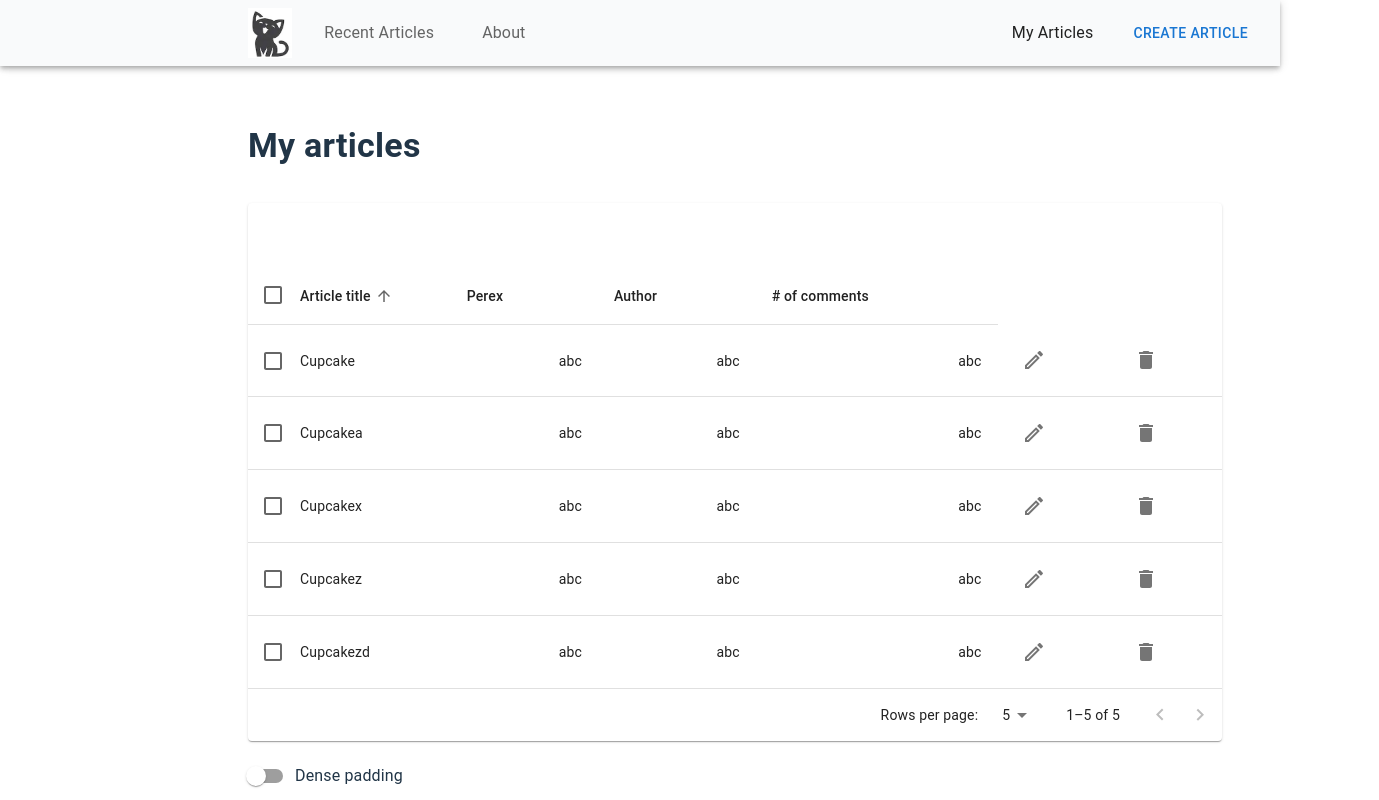
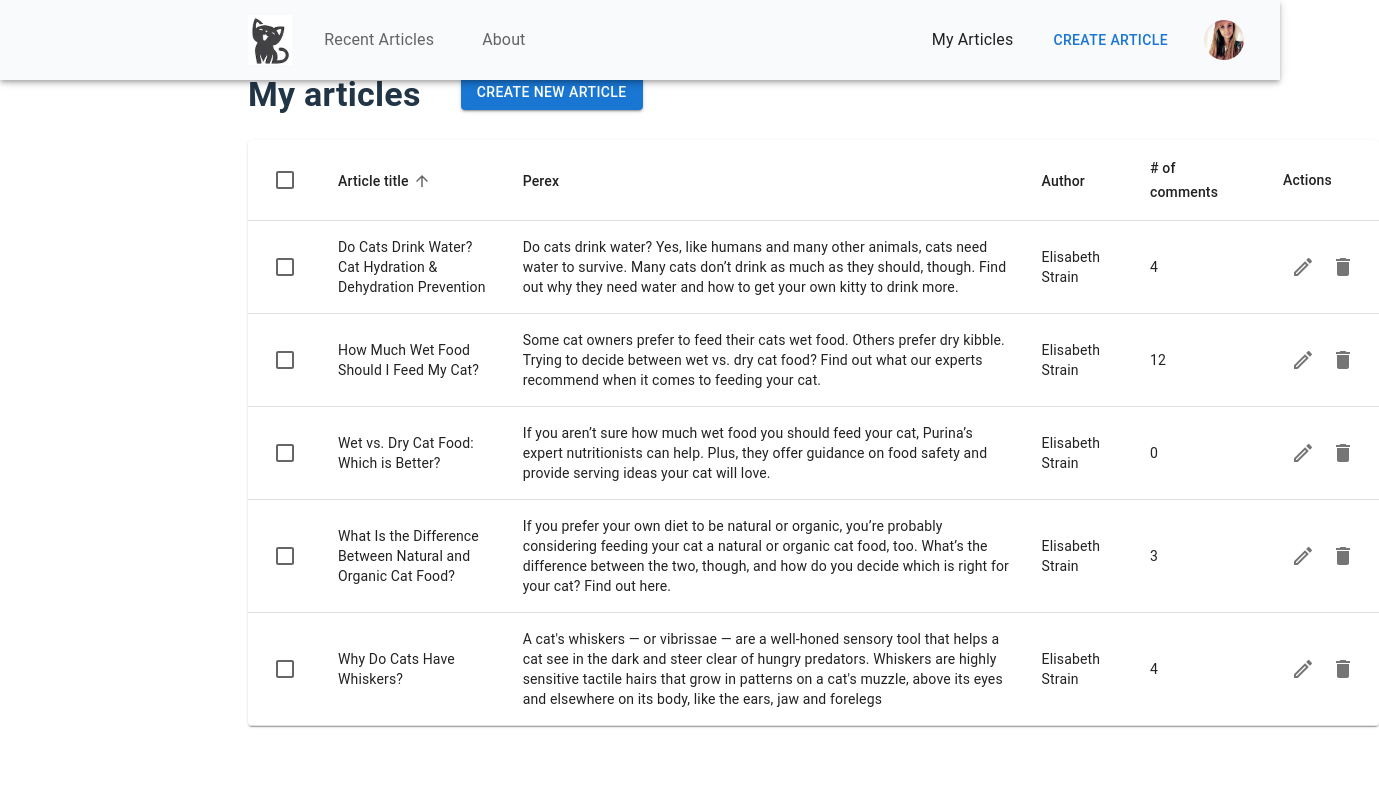
Before and after one commit to oxanakraynova/cat-blog, a React (Vite) app: page /admin/articles in a window 1280 px wide. Shown: the whole page, 1379 px wide, since content can reach past the window. Built offline with nearby package versions, Linux system fonts and the light colour scheme.

Commit message:
Updated my article table: added sorting, checkbox

```diff
--- a/src/components/AdminMainNavigation.tsx
+++ b/src/components/AdminMainNavigation.tsx
@@ -6,6 +6,7 @@ import logo from "../assets/4E0649A4-85D5-4B6D-9FCA-BCC3D598108B_4_5005_c.jpeg";
 import { createTheme } from "@mui/material/styles";
 import { ThemeProvider } from "@mui/material/styles";
 import { List, ListItemButton, ListItemText } from "@mui/material";
+import User from "./Articles/User";
 
 const theme = createTheme({
   palette: {
@@ -85,19 +86,6 @@ const AdminMainNavigation = () => {
               >
                 <ListItemText>My Articles</ListItemText>
               </ListItemButton>
-              {/* <ListItemButton
-                component={NavLink}
-                to="/admin/createArticle"
-                sx={{
-                  textAlign: "center",
-                  color: "text.secondary",
-                  "&.active": {
-                    color: "text.primary",
-                  },
-                }}
-              >
-                <ListItemText>Create Article</ListItemText>
-              </ListItemButton> */}
               <Button
                 variant="text"
                 component={NavLink}
@@ -105,16 +93,8 @@ const AdminMainNavigation = () => {
               >
                 Create Article
               </Button>
+              <User />
             </List>
-            {/* <Button
-              variant="text"
-              sx={{ marginLeft: "auto" }}
-              endIcon={<ArrowForwardIcon />}
-              component={NavLink}
-              to="/login"
-            >
-              Log in */}
-            {/* </Button> */}
           </Toolbar>
         </AppBar>
       </Box>
--- a/src/components/Articles/AdminArticleList.tsx
+++ b/src/components/Articles/AdminArticleList.tsx
@@ -1,41 +1,39 @@
-// import { Grid, Typography } from "@mui/material";
-// import articleList from "./articleList.json";
-// import PostCard from "../UI/PostCard";
-import { Typography } from "@mui/material";
+import { Button, Stack, Typography } from "@mui/material";
+import { Link } from "react-router-dom";
 import MyArticleTable from "./MyArticleTable";
 
-function AdminArticleList() {
-  // const currentArticleList = articleList.map((article: any) => (
-  //   <PostCard
-  //     id={article.id}
-  //     key={article.id}
-  //     image={article.image}
-  //     title={article.title}
-  //     perex={article.perex}
-  //     publicationDate={article.publicationDate}
-  //     author={article.author}
-  //     comments={article.comments}
-  //   />
-  // ));
+type ArticleProps = {
+  id: string;
+  title: string;
+  perex: string;
+  author: string;
+  comments: number;
+};
 
+function AdminArticleList(article: ArticleProps) {
   return (
     <>
+      <Stack
+        direction="row"
+        spacing={5}
+        alignItems="flex-start"
+        sx={{ marginLeft: "224px" }}
+      >
         <Typography
           variant="h4"
           gutterBottom
           sx={{
             pb: 3,
             fontWeight: "bold",
-          marginLeft: "224px",
-          marginTop: "120px",
           }}
         >
           My articles
         </Typography>
-      {/* <Grid container spacing={3}>
-        {currentArticleList}
-      </Grid> */}
-      <MyArticleTable />
+        <Link to="/articles/create">
+          <Button variant="contained">Create new article</Button>
+        </Link>
+      </Stack>
+      <MyArticleTable article={article} />
     </>
   );
 }
--- a/src/components/Articles/CommentsSection.tsx
+++ b/src/components/Articles/CommentsSection.tsx
@@ -2,7 +2,7 @@ import { Card, CardContent, Typography } from "@mui/material";
 
 type CommentsProps = {
   id: string;
-  comments: string;
+  comments: number;
 };
 
 function CommentsSection(article: CommentsProps) {
--- a/src/components/Articles/MyArticleTable.tsx
+++ b/src/components/Articles/MyArticleTable.tsx
@@ -1,403 +1,188 @@
-import * as React from "react";
-import { alpha } from "@mui/material/styles";
 import Box from "@mui/material/Box";
 import Table from "@mui/material/Table";
 import TableBody from "@mui/material/TableBody";
 import TableCell from "@mui/material/TableCell";
 import TableContainer from "@mui/material/TableContainer";
 import TableHead from "@mui/material/TableHead";
-import TablePagination from "@mui/material/TablePagination";
 import TableRow from "@mui/material/TableRow";
-import TableSortLabel from "@mui/material/TableSortLabel";
-import Toolbar from "@mui/material/Toolbar";
-import Typography from "@mui/material/Typography";
 import Paper from "@mui/material/Paper";
-import Checkbox from "@mui/material/Checkbox";
 import IconButton from "@mui/material/IconButton";
-import FormControlLabel from "@mui/material/FormControlLabel";
-import Switch from "@mui/material/Switch";
 import DeleteIcon from "@mui/icons-material/Delete";
-import { visuallyHidden } from "@mui/utils";
 import EditIcon from "@mui/icons-material/EditOutlined";
+import { Link } from "react-router-dom";
+import articleList from "./articleList.json";
+import { Checkbox, Stack, TableSortLabel } from "@mui/material";
+import { useMemo, useState } from "react";
 
-interface Data {
+type ArticleProps = {
+  id: string;
   title: string;
   perex: string;
   author: string;
-  comments: string;
-}
+  comments: number;
+};
 
-function createData(
-  title: string,
-  perex: string,
-  author: string,
-  comments: string
-): Data {
-  return {
-    title,
-    perex,
-    author,
-    comments,
-  };
-}
+function MyArticleTable({}: { article: ArticleProps }) {
+  const [order, setOrder] = useState<"asc" | "desc">("asc");
+  const [orderBy, setOrderBy] = useState<string>("title");
+  const [selected, setSelected] = useState<string[]>([]);
 
-const rows = [
-  createData("Cupcake", "abc", "abc", "abc"),
-  createData("Cupcakea", "abc", "abc", "abc"),
-  createData("Cupcakez", "abc", "abc", "abc"),
-  createData("Cupcakex", "abc", "abc", "abc"),
-  createData("Cupcakezd", "abc", "abc", "abc"),
-];
-function descendingComparator<T>(a: T, b: T, orderBy: keyof T) {
-  if (b[orderBy] < a[orderBy]) {
-    return -1;
-  }
-  if (b[orderBy] > a[orderBy]) {
-    return 1;
-  }
-  return 0;
-}
-
-type Order = "asc" | "desc";
-
-function getComparator<Key extends keyof any>(
-  order: Order,
-  orderBy: Key
-): (
-  a: { [key in Key]: number | string },
-  b: { [key in Key]: number | string }
-) => number {
-  return order === "desc"
-    ? (a, b) => descendingComparator(a, b, orderBy)
-    : (a, b) => -descendingComparator(a, b, orderBy);
-}
-
-// Since 2020 all major browsers ensure sort stability with Array.prototype.sort().
-// stableSort() brings sort stability to non-modern browsers (notably IE11). If you
-// only support modern browsers you can replace stableSort(exampleArray, exampleComparator)
-// with exampleArray.slice().sort(exampleComparator)
-function stableSort<T>(
-  array: readonly T[],
-  comparator: (a: T, b: T) => number
-) {
-  const stabilizedThis = array.map((el, index) => [el, index] as [T, number]);
-  stabilizedThis.sort((a, b) => {
-    const order = comparator(a[0], b[0]);
-    if (order !== 0) {
-      return order;
-    }
-    return a[1] - b[1];
-  });
-  return stabilizedThis.map((el) => el[0]);
-}
-
-interface HeadCell {
-  disablePadding: boolean;
-  id: keyof Data;
-  label: string;
-  numeric: boolean;
-}
-
-const headCells: readonly HeadCell[] = [
-  {
-    id: "title",
-    numeric: false,
-    disablePadding: true,
-    label: "Article title",
-  },
-  {
-    id: "perex",
-    numeric: false,
-    disablePadding: false,
-    label: "Perex",
-  },
-  {
-    id: "author",
-    numeric: false,
-    disablePadding: false,
-    label: "Author",
-  },
-  {
-    id: "comments",
-    numeric: false,
-    disablePadding: false,
-    label: "# of comments",
-  },
-];
-
-interface EnhancedTableProps {
-  numSelected: number;
-  onRequestSort: (
-    event: React.MouseEvent<unknown>,
-    property: keyof Data
-  ) => void;
-  onSelectAllClick: (event: React.ChangeEvent<HTMLInputElement>) => void;
-  order: Order;
-  orderBy: string;
-  rowCount: number;
-}
-
-function EnhancedTableHead(props: EnhancedTableProps) {
-  const {
-    onSelectAllClick,
-    order,
-    orderBy,
-    numSelected,
-    rowCount,
-    onRequestSort,
-  } = props;
-  const createSortHandler =
-    (property: keyof Data) => (event: React.MouseEvent<unknown>) => {
-      onRequestSort(event, property);
-    };
-
-  return (
-    <TableHead>
-      <TableRow>
-        <TableCell padding="checkbox">
-          <Checkbox
-            color="primary"
-            indeterminate={numSelected > 0 && numSelected < rowCount}
-            checked={rowCount > 0 && numSelected === rowCount}
-            onChange={onSelectAllClick}
-            inputProps={{
-              "aria-label": "select all desserts",
-            }}
-          />
-        </TableCell>
-        {headCells.map((headCell) => (
-          <TableCell
-            key={headCell.id}
-            align={headCell.numeric ? "right" : "left"}
-            padding={headCell.disablePadding ? "none" : "normal"}
-            sortDirection={orderBy === headCell.id ? order : false}
-          >
-            <TableSortLabel
-              active={orderBy === headCell.id}
-              direction={orderBy === headCell.id ? order : "asc"}
-              onClick={createSortHandler(headCell.id)}
-            >
-              {headCell.label}
-              {orderBy === headCell.id ? (
-                <Box component="span" sx={visuallyHidden}>
-                  {order === "desc" ? "sorted descending" : "sorted ascending"}
-                </Box>
-              ) : null}
-            </TableSortLabel>
-          </TableCell>
-        ))}
-      </TableRow>
-    </TableHead>
-  );
-}
-
-interface EnhancedTableToolbarProps {
-  numSelected: number;
-}
-
-function EnhancedTableToolbar(props: EnhancedTableToolbarProps) {
-  const { numSelected } = props;
-
-  return (
-    <Toolbar
-      sx={{
-        pl: { sm: 2 },
-        pr: { xs: 1, sm: 1 },
-        ...(numSelected > 0 && {
-          bgcolor: (theme) =>
-            alpha(
-              theme.palette.primary.main,
-              theme.palette.action.activatedOpacity
-            ),
-        }),
-      }}
-    >
-      {numSelected > 0 && (
-        <Typography
-          sx={{ flex: "1 1 100%" }}
-          color="inherit"
-          variant="subtitle1"
-          component="div"
-        >
-          {numSelected} selected
-        </Typography>
-      )}
-    </Toolbar>
-  );
-}
-
-export default function MyArticleTable() {
-  const [order, setOrder] = React.useState<Order>("asc");
-  const [orderBy, setOrderBy] = React.useState<keyof Data>("title");
-  const [selected, setSelected] = React.useState<readonly string[]>([]);
-  const [page, setPage] = React.useState(0);
-  const [dense, setDense] = React.useState(false);
-  const [rowsPerPage, setRowsPerPage] = React.useState(5);
-
-  const handleRequestSort = (
-    _event: React.MouseEvent<unknown>,
-    property: keyof Data
-  ) => {
+  const handleRequestSort = (property: string) => {
     const isAsc = orderBy === property && order === "asc";
     setOrder(isAsc ? "desc" : "asc");
     setOrderBy(property);
   };
 
-  const handleSelectAllClick = (event: React.ChangeEvent<HTMLInputElement>) => {
+  const handleCheckboxClick = (
+    event: React.ChangeEvent<HTMLInputElement>,
+    id: string
+  ) => {
     if (event.target.checked) {
-      const newSelected = rows.map((n) => n.title);
-      setSelected(newSelected);
-      return;
+      setSelected([...selected, id]);
+    } else {
+      setSelected(selected.filter((item) => item !== id));
     }
-    setSelected([]);
   };
 
-  const handleClick = (_event: React.MouseEvent<unknown>, name: string) => {
-    const selectedIndex = selected.indexOf(name);
-    let newSelected: readonly string[] = [];
+  const isSelected = (id: string) => selected.indexOf(id) !== -1;
 
-    if (selectedIndex === -1) {
-      newSelected = newSelected.concat(selected, name);
-    } else if (selectedIndex === 0) {
-      newSelected = newSelected.concat(selected.slice(1));
-    } else if (selectedIndex === selected.length - 1) {
-      newSelected = newSelected.concat(selected.slice(0, -1));
-    } else if (selectedIndex > 0) {
-      newSelected = newSelected.concat(
-        selected.slice(0, selectedIndex),
-        selected.slice(selectedIndex + 1)
-      );
-    }
+  const sortedArticles = useMemo(() => {
+    const comparator = (a: ArticleProps, b: ArticleProps) => {
+      if (order === "asc") {
+        if (
+          orderBy === "title" &&
+          typeof a.title === "string" &&
+          typeof b.title === "string"
+        ) {
+          return a.title.localeCompare(b.title);
+        } else if (
+          orderBy === "comments" &&
+          typeof a.comments === "number" &&
+          typeof b.comments === "number"
+        ) {
+          return a.comments - b.comments;
+        }
+      } else {
+        if (
+          orderBy === "title" &&
+          typeof a.title === "string" &&
+          typeof b.title === "string"
+        ) {
+          return b.title.localeCompare(a.title);
+        } else if (
+          orderBy === "comments" &&
+          typeof a.comments === "number" &&
+          typeof b.comments === "number"
+        ) {
+          return b.comments - a.comments;
+        }
+      }
+      return 0;
+    };
 
-    setSelected(newSelected);
-  };
-
-  const handleChangePage = (_event: unknown, newPage: number) => {
-    setPage(newPage);
-  };
-
-  const handleChangeRowsPerPage = (
-    event: React.ChangeEvent<HTMLInputElement>
-  ) => {
-    setRowsPerPage(parseInt(event.target.value, 10));
-    setPage(0);
-  };
-
-  const handleChangeDense = (event: React.ChangeEvent<HTMLInputElement>) => {
-    setDense(event.target.checked);
-  };
-
-  const isSelected = (name: string) => selected.indexOf(name) !== -1;
-
-  // Avoid a layout jump when reaching the last page with empty rows.
-  const emptyRows =
-    page > 0 ? Math.max(0, (1 + page) * rowsPerPage - rows.length) : 0;
-
-  const visibleRows = React.useMemo(
-    () =>
-      stableSort(rows, getComparator(order, orderBy)).slice(
-        page * rowsPerPage,
-        page * rowsPerPage + rowsPerPage
-      ),
-    [order, orderBy, page, rowsPerPage]
-  );
+    return articleList.sort(comparator);
+  }, [order, orderBy]);
 
   return (
-    <Box sx={{ width: "100%", marginLeft: "224px" }}>
-      <Paper sx={{ width: "100%", mb: 2 }}>
-        <EnhancedTableToolbar numSelected={selected.length} />
-        <TableContainer>
-          <Table
-            sx={{ minWidth: 750 }}
-            aria-labelledby="tableTitle"
-            size={dense ? "small" : "medium"}
-          >
-            <EnhancedTableHead
-              numSelected={selected.length}
-              order={order}
-              orderBy={orderBy}
-              onSelectAllClick={handleSelectAllClick}
-              onRequestSort={handleRequestSort}
-              rowCount={rows.length}
-            />
-            <TableBody>
-              {visibleRows.map((row, index) => {
-                const isItemSelected = isSelected(row.title);
-                const labelId = `enhanced-table-checkbox-${index}`;
-
-                return (
-                  <TableRow
-                    hover
-                    onClick={(event) => handleClick(event, row.title)}
-                    role="checkbox"
-                    aria-checked={isItemSelected}
-                    tabIndex={-1}
-                    key={row.title}
-                    selected={isItemSelected}
-                    sx={{ cursor: "pointer" }}
-                  >
-                    <TableCell padding="checkbox">
-                      <Checkbox
-                        color="primary"
-                        checked={isItemSelected}
-                        inputProps={{
-                          "aria-labelledby": labelId,
-                        }}
-                      />
-                    </TableCell>
-                    <TableCell
-                      component="th"
-                      id={labelId}
-                      scope="row"
-                      padding="none"
-                    >
-                      {row.title}
-                    </TableCell>
-                    <TableCell align="right">{row.perex}</TableCell>
-                    <TableCell align="right">{row.author}</TableCell>
-                    <TableCell align="right">{row.comments}</TableCell>
-                    <TableCell>
+    <Box sx={{ marginLeft: "224px", width: "1131px" }}>
+      <TableContainer component={Paper}>
+        <Table>
+          <TableHead>
+            <TableRow>
+              <TableCell>
+                <Checkbox
+                  color="primary"
+                  indeterminate={
+                    selected.length > 0 && selected.length < articleList.length
+                  }
+                  checked={
+                    articleList.length > 0 &&
+                    selected.length === articleList.length
+                  }
+                  onChange={(event) => {
+                    if (event.target.checked) {
+                      setSelected(articleList.map((article) => article.id));
+                    } else {
+                      setSelected([]);
+                    }
+                  }}
+                />
+              </TableCell>
+              <TableCell>
+                <TableSortLabel
+                  active={orderBy === "title"}
+                  direction={orderBy === "title" ? order : "asc"}
+                  onClick={() => handleRequestSort("title")}
+                >
+                  Article title
+                </TableSortLabel>
+              </TableCell>
+              <TableCell>
+                <TableSortLabel
+                  active={orderBy === "perex"}
+                  direction={orderBy === "perex" ? order : "asc"}
+                  onClick={() => handleRequestSort("perex")}
+                >
+                  Perex
+                </TableSortLabel>
+              </TableCell>
+              <TableCell>
+                <TableSortLabel
+                  active={orderBy === "author"}
+                  direction={orderBy === "author" ? order : "asc"}
+                  onClick={() => handleRequestSort("author")}
+                >
+                  Author
+                </TableSortLabel>
+              </TableCell>
+              <TableCell>
+                <TableSortLabel
+                  active={orderBy === "comments"}
+                  direction={orderBy === "comments" ? order : "asc"}
+                  onClick={() => handleRequestSort("comments")}
+                >
+                  # of comments
+                </TableSortLabel>
+              </TableCell>
+              <TableCell>Actions</TableCell>
+            </TableRow>
+          </TableHead>
+          <TableBody>
+            {sortedArticles.map((article) => (
+              <TableRow key={article.id}>
+                <TableCell>
+                  <Checkbox
+                    color="primary"
+                    checked={isSelected(article.id)}
+                    onChange={(event) => handleCheckboxClick(event, article.id)}
+                  />
+                </TableCell>
+                <TableCell> {article.title}</TableCell>
+                <TableCell>{article.perex}</TableCell>
+                <TableCell>{article.author}</TableCell>
+                <TableCell>{article.comments}</TableCell>
+                <TableCell>
+                  <Stack direction="row">
+                    <Link to={`/articles/edit/${article.id}`}>
                       <IconButton aria-label="edit">
                         <EditIcon />
                       </IconButton>
-                    </TableCell>
-                    <TableCell>
-                      <IconButton
-                        aria-label="delete"
-                        // onClick={handleDeleteClick(item.id)}
-                      >
-                        <DeleteIcon />
-                      </IconButton>
-                    </TableCell>
-                  </TableRow>
-                );
-              })}
-              {emptyRows > 0 && (
-                <TableRow
-                  style={{
-                    height: (dense ? 33 : 53) * emptyRows,
-                  }}
-                >
-                  <TableCell colSpan={6} />
-                </TableRow>
-              )}
-            </TableBody>
-          </Table>
-        </TableContainer>
-        <TablePagination
-          rowsPerPageOptions={[5, 10, 25]}
-          component="div"
-          count={rows.length}
-          rowsPerPage={rowsPerPage}
-          page={page}
-          onPageChange={handleChangePage}
-          onRowsPerPageChange={handleChangeRowsPerPage}
-        />
-      </Paper>
-      <FormControlLabel
-        control={<Switch checked={dense} onChange={handleChangeDense} />}
-        label="Dense padding"
-      />
+                    </Link>
+                    <IconButton
+                      aria-label="delete"
+                      // onClick={handleDeleteClick(article.id)}
+                    >
+                      <DeleteIcon />
+                    </IconButton>
+                  </Stack>
+                </TableCell>
+              </TableRow>
+            ))}
+          </TableBody>
+        </Table>
+      </TableContainer>
     </Box>
   );
 }
+
+export default MyArticleTable;
--- /dev/null
+++ b/src/components/Articles/User.tsx
@@ -0,0 +1,55 @@
+import { useState } from "react";
+import { IconButton, Menu, MenuItem } from "@mui/material";
+import Avatar from "@mui/material/Avatar";
+import photo from "../../assets/3.jpg";
+
+function UserLogin() {
+  const [auth] = useState(true);
+  const [anchorEl, setAnchorEl] = useState<null | HTMLElement>(null);
+
+  const handleMenu = (event: React.MouseEvent<HTMLElement>) => {
+    setAnchorEl(event.currentTarget);
+  };
+
+  const handleClose = () => {
+    setAnchorEl(null);
+  };
+  return (
+    <>
+      {auth && (
+        <div>
+          <IconButton
+            size="large"
+            aria-label="account of current user"
+            aria-controls="menu-appbar"
+            aria-haspopup="true"
+            onClick={handleMenu}
+            color="inherit"
+          >
+            <Avatar alt="Cindy Baker" src={photo} />
+          </IconButton>
+          <Menu
+            id="menu-appbar"
+            anchorEl={anchorEl}
+            anchorOrigin={{
+              vertical: "top",
+              horizontal: "right",
+            }}
+            keepMounted
+            transformOrigin={{
+              vertical: "top",
+              horizontal: "right",
+            }}
+            open={Boolean(anchorEl)}
+            onClose={handleClose}
+          >
+            <MenuItem onClick={handleClose}>Profile</MenuItem>
+            <MenuItem onClick={handleClose}>My account</MenuItem>
+          </Menu>
+        </div>
+      )}
+    </>
+  );
+}
+
+export default UserLogin;
--- a/src/components/UI/PostCard.tsx
+++ b/src/components/UI/PostCard.tsx
@@ -19,7 +19,7 @@ type ArticleProps = {
   perex: string;
   publicationDate: string;
   author: string;
-  comments: string;
+  comments: number;
 };
 
 function PostCard(article: ArticleProps) {
@@ -86,7 +86,7 @@ function PostCard(article: ArticleProps) {
                     color="text.secondary"
                     component="div"
                   >
-                    {article.comments}
+                    {article.comments} comments
                   </Typography>
                 </Stack>
               </CardActions>
--- a/src/components/pages/AdminArticles.tsx
+++ b/src/components/pages/AdminArticles.tsx
@@ -5,7 +5,13 @@ function AdminArticlesPage() {
   return (
     <>
       <Container maxWidth="lg">
-        <AdminArticleList />
+        <AdminArticleList
+          id={""}
+          title={""}
+          perex={""}
+          author={""}
+          comments={0}
+        />
       </Container>
     </>
   );
```
Also changed, not shown: src/components/Articles/articleList.json (+5 -5 lines), src/components/pages/ArticleDetail.tsx (+16 -2 lines), src/assets/3.jpg (added). Lines whose indentation alone changed are shown as unchanged.
